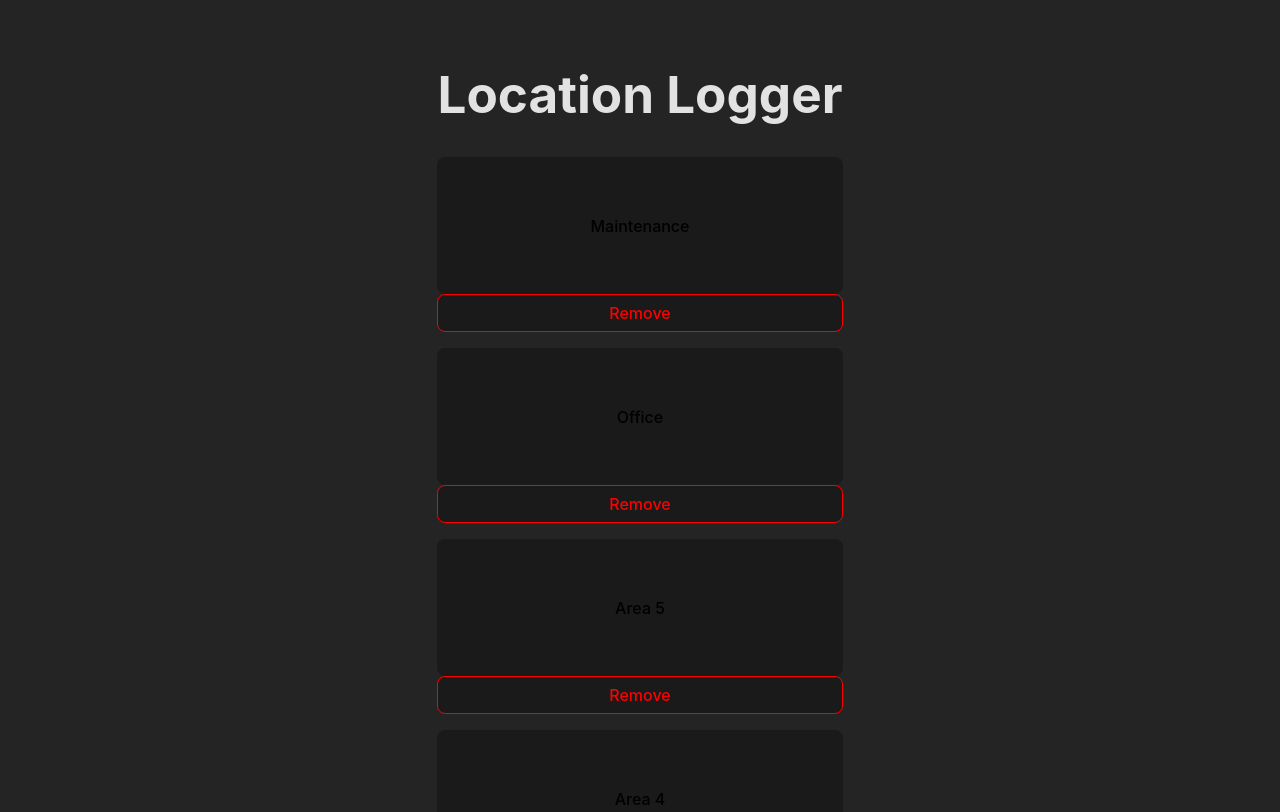
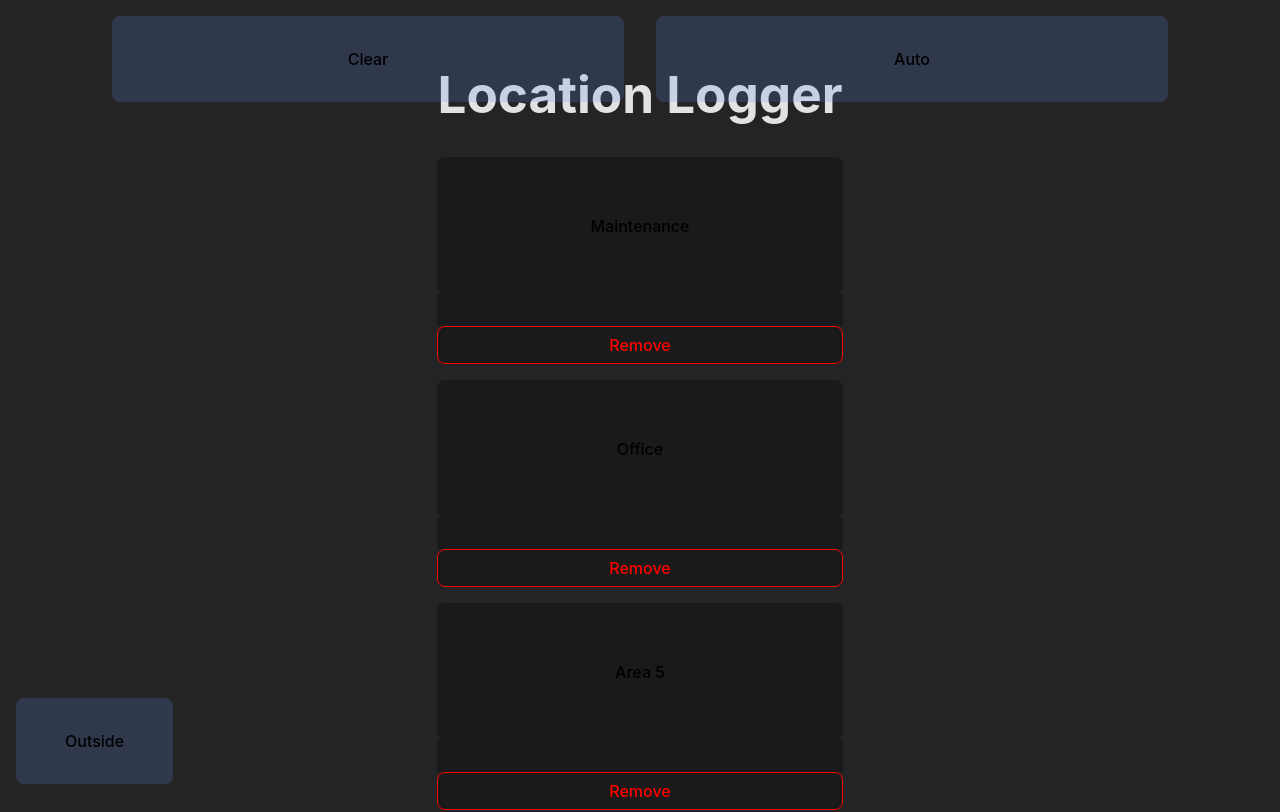
Before and after one commit to LeonGIA/logger, a React (Vite) app: page / in a window 1280 px wide. Shown: the top 812 px of the page. Built offline with nearby package versions, Linux system fonts and the light colour scheme.

Commit message:
add: clear button that clears the user's entire local storage. auto button that automatically detects the user's location and logs it. outside button that toggles the display of the outside lots and main side lots.

```diff
--- a/src/App.tsx
+++ b/src/App.tsx
@@ -1,4 +1,4 @@
-import { useState } from 'react'
+import { useState, useEffect } from 'react'
 import { Location } from "./interfaces/location.ts";
 import './App.css'
 
@@ -116,7 +116,7 @@ const LOCATIONS_LIST: Location[] = [
     latitude: 39.630806,
     longitude: -75.727045,
     radius: 100,
-    times_visited: [1400, 1500, 1621]
+    times_visited: []
   }
   // Add more target areas as needed
 ];
@@ -126,6 +126,13 @@ function App() {
     const savedLocations = localStorage.getItem("locationsLog");
     return savedLocations ? JSON.parse(savedLocations) : LOCATIONS_LIST;
   });
+
+  const [showMain, setShowMain] = useState<boolean>(true);
+
+  // Update localStorage whenever the locations change
+  useEffect(() => {
+    localStorage.setItem("locationsLog", JSON.stringify(locations));
+  }, [locations]);
 
   // Gets and returns the current time in military hours
   function getCurrentTime(): number {
@@ -139,17 +146,17 @@ function App() {
     return timeNumber;
   }
 
-  function updateTimesVisited(loc: Location) {
+  function updateTimesVisited(loc: Location | string) {
     const updatedLocations = locations.map((location) => {
       if (location.name === (typeof loc === "string" ? loc : loc.name)) {
         const timeExists = location.times_visited.find(
           (time) => time == getCurrentTime()
         );
-        // Update the times_visited array with the current timestamp (you can modify this as needed)
+        // Update the times_visited array with the current time
         if (timeExists) {
           window.alert("Time already exists!");
         } else {
-          window.alert("Time added to " + loc.name)
+          window.alert("Time added to " + (typeof loc == "string" ? loc : loc.name))
           location.times_visited.push(getCurrentTime());
         }
       }
@@ -159,6 +166,7 @@ function App() {
     setLocations(updatedLocations);
   }
 
+  // Removes the most recent time visited at a location. Click multiple times to clear all times.
   function removeTime(loc: Location) {
     const updatedLocations = locations.map((location) => {
       if (location.name === (typeof loc === "string" ? loc : loc.name)) {
@@ -170,11 +178,91 @@ function App() {
     setLocations(updatedLocations);
   }
 
+  // Clears the user's saved data
+  function clearLocalStorage() {
+    localStorage.clear();
+    window.location.reload();
+  }
+
+  // Handles getting the user's location. Passes off checking if the user is in a specific area
+  // to another function
+  function getLocation() {
+    if (navigator.geolocation) {
+      navigator.geolocation.getCurrentPosition(
+        (position) => {
+          const userLocation = {
+            latitude: position.coords.latitude,
+            longitude: position.coords.longitude
+          };
+          checkEnteredArea(userLocation);
+        },
+        (error) => {
+          window.alert("Error getting location");
+          console.error("Error getting location:", error.message);
+        },
+        { enableHighAccuracy: true, maximumAge: 10000, timeout: 10000 }
+      );
+    } else {
+      window.alert("Geolocation not supported");
+    }
+  };
+
+  // Handles checking if the user is in a specific area by comparing against the pre-determined radius
+  // for each area.
+  // Passess off the math to another function.
+  const checkEnteredArea = (userLocation: {
+    latitude: number;
+    longitude: number;
+  }) => {
+    // Check if the user is within the radius of ANY target area
+    const enteredArea = LOCATIONS_LIST.find((targetArea: Location) => {
+        const areaLocation = {
+          latitude: targetArea.latitude,
+          longitude: targetArea.longitude
+        }
+        const distance = calculateDistance(userLocation, areaLocation);
+        if(distance <= targetArea.radius) {
+          return targetArea.name
+        }
+    });
+
+    if (enteredArea) {
+        updateTimesVisited(enteredArea);
+    } else {
+        window.alert("Not Valid Area");
+    }
+  };
+
+  // Calculates distance from two points in meters
+  const calculateDistance = (
+      point1: { latitude: number; longitude: number },
+      point2: { latitude: number; longitude: number }
+  ) => {
+      const radlat1 = (Math.PI * point1.latitude) / 180;
+      const radlat2 = (Math.PI * point2.latitude) / 180;
+      const theta = point1.longitude - point2.longitude;
+      const radtheta = (Math.PI * theta) / 180;
+
+      let dist =
+          Math.sin(radlat1) * Math.sin(radlat2) +
+          Math.cos(radlat1) * Math.cos(radlat2) * Math.cos(radtheta);
+
+      dist = Math.acos(dist);
+      dist = (dist * 180) / Math.PI;
+      dist = dist * 60 * 1.1515 * 1.609344 * 1000; // Convert to meters
+
+      return dist;
+  };
+
   return (
     <>
+      <div className="topFuncBar">
+        <button onClick={() => clearLocalStorage()}>Clear</button>
+        <button onClick={() => getLocation()}>Auto</button>
+      </div>
       <h1>Location Logger</h1>
       <div className="locations">
-        <li className="locations_list">
+        <li className="locations_list" id="main-side" hidden={showMain ? false : true}>
           {locations.slice(0, 8).map(
             (loc: Location): JSX.Element => (
               <ul key={loc.name}>
@@ -193,7 +281,7 @@ function App() {
             )
           )}
         </li>
-        <li className="locations_list">
+        <li className="locations_list" id="outside" hidden={showMain ? true : false}>
           {locations.slice(8).map(
             (loc: Location): JSX.Element => (
               <ul key={loc.name}>
@@ -213,6 +301,9 @@ function App() {
           )}
         </li>
       </div>
+      <div className="bottomFuncBar">
+        <button onClick={() => setShowMain(!showMain)}>{showMain ? "Outside" : "Main"}</button>
+      </div>
     </>
   )
 }
--- a/src/index.css
+++ b/src/index.css
@@ -44,10 +44,36 @@ ul {
 
 .timesContainer{
   background-color: #1a1a1a;
+  padding: 1em;
 }
 .times {
   display: inline;
   padding: 1em;
+}
+
+.topFuncBar {
+  position: fixed;
+  top: 0;
+  left: 0;
+  width: 100vw;
+  display: inline-block;
+}
+.topFuncBar button {
+  width: 40%;
+  padding: 2em;
+  margin: 1em;
+  background-color: rgba(99, 146, 240, 0.2);
+}
+
+.bottomFuncBar {
+  position: fixed;
+  left: 0;
+  bottom: 0;
+}
+.bottomFuncBar button {
+  padding: 2em;
+  margin: 1em;
+  background-color: rgba(99, 146, 240, 0.2);
 }
 
 button {
```
